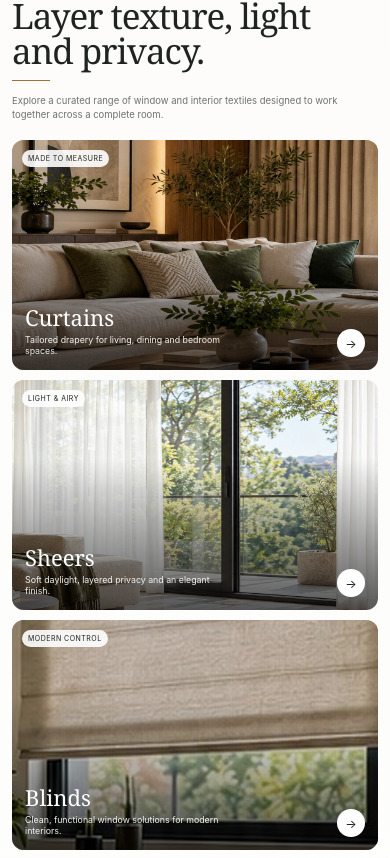
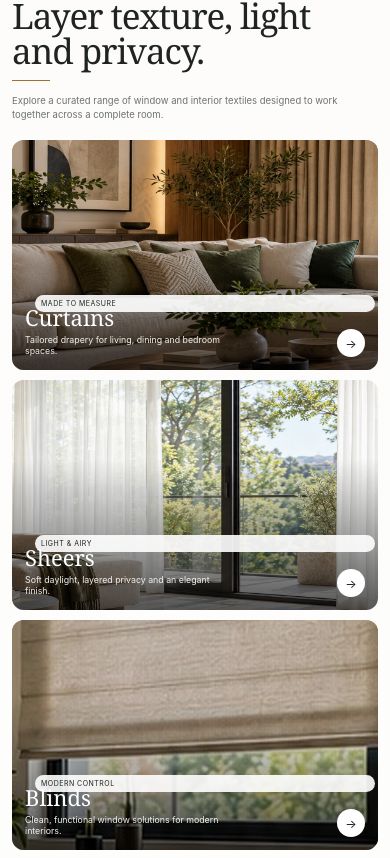
Before and after one commit to balajireddycp-pixel/the-drape-factory-website, a React (Vite) app: page / in a window 390 px wide. Shown: the part 800-1658 px from the top of the page. Built offline with nearby package versions, Linux system fonts and the light colour scheme.

Commit message:
Public Website Build 5.6 - Image Layer Fix

```diff
--- a/src/reference-match.css
+++ b/src/reference-match.css
@@ -572,3 +572,54 @@
     z-index: -2 !important;
   }
 }
+
+/* Build 5.6 — image layer fix
+   Keep real image elements inside the card stacking context instead of behind it. */
+.collectionCard {
+  isolation: isolate !important;
+}
+
+.collectionCard > img {
+  z-index: 0 !important;
+}
+
+.collectionCard::before {
+  z-index: 1 !important;
+  pointer-events: none !important;
+}
+
+.collectionTag,
+.collectionBottom,
+.collectionCard h3,
+.collectionCard p,
+.circleArrow {
+  position: relative !important;
+  z-index: 2 !important;
+}
+
+/* Hero uses the same safe image/overlay/content layering. */
+.heroImage {
+  isolation: isolate !important;
+}
+
+.heroImage > img {
+  z-index: 0 !important;
+}
+
+.heroImage::after {
+  z-index: 1 !important;
+}
+
+.heroBadge {
+  z-index: 2 !important;
+}
+
+@media (max-width: 759px) {
+  .collectionCard > img { z-index: 0 !important; }
+  .collectionCard::before { z-index: 1 !important; }
+  .collectionTag, .collectionBottom { z-index: 2 !important; }
+
+  .heroImage > img { z-index: 0 !important; }
+  .heroImage::after { z-index: 1 !important; }
+  .heroBadge { z-index: 2 !important; }
+}
```
